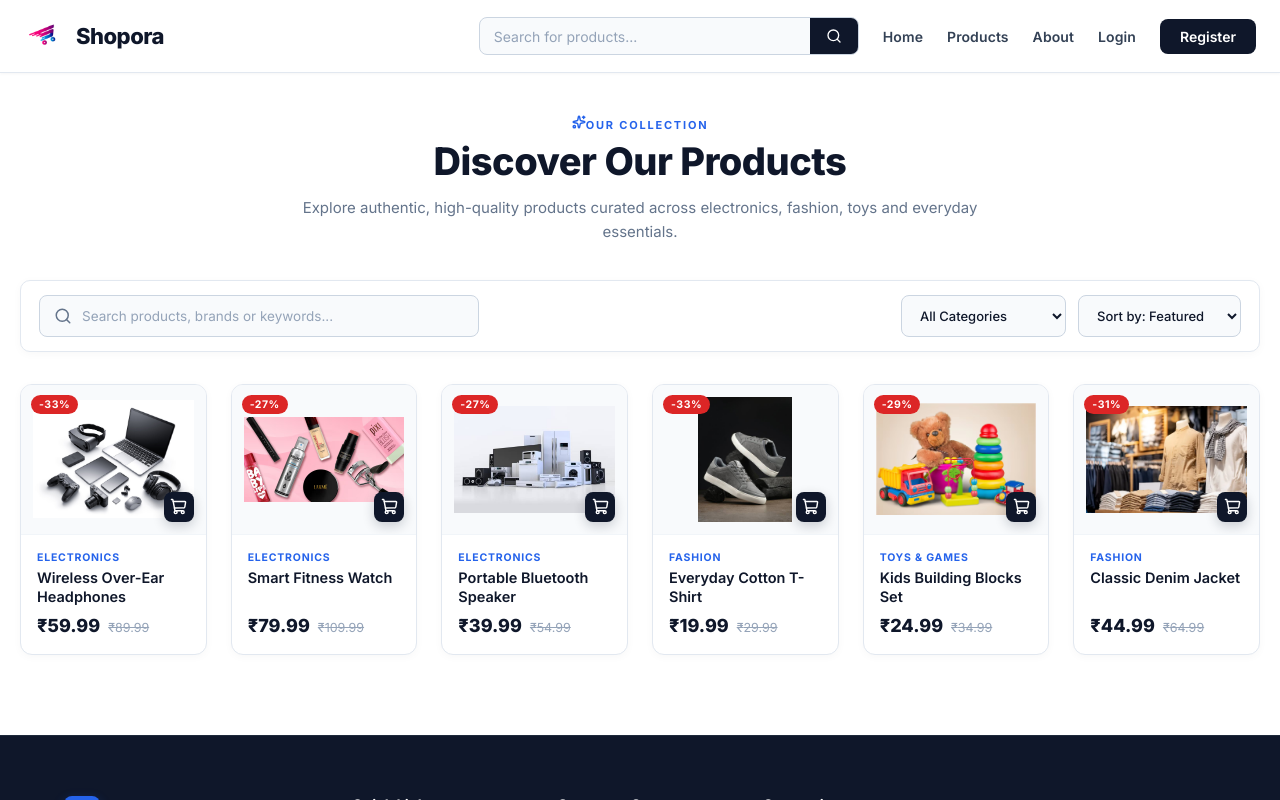
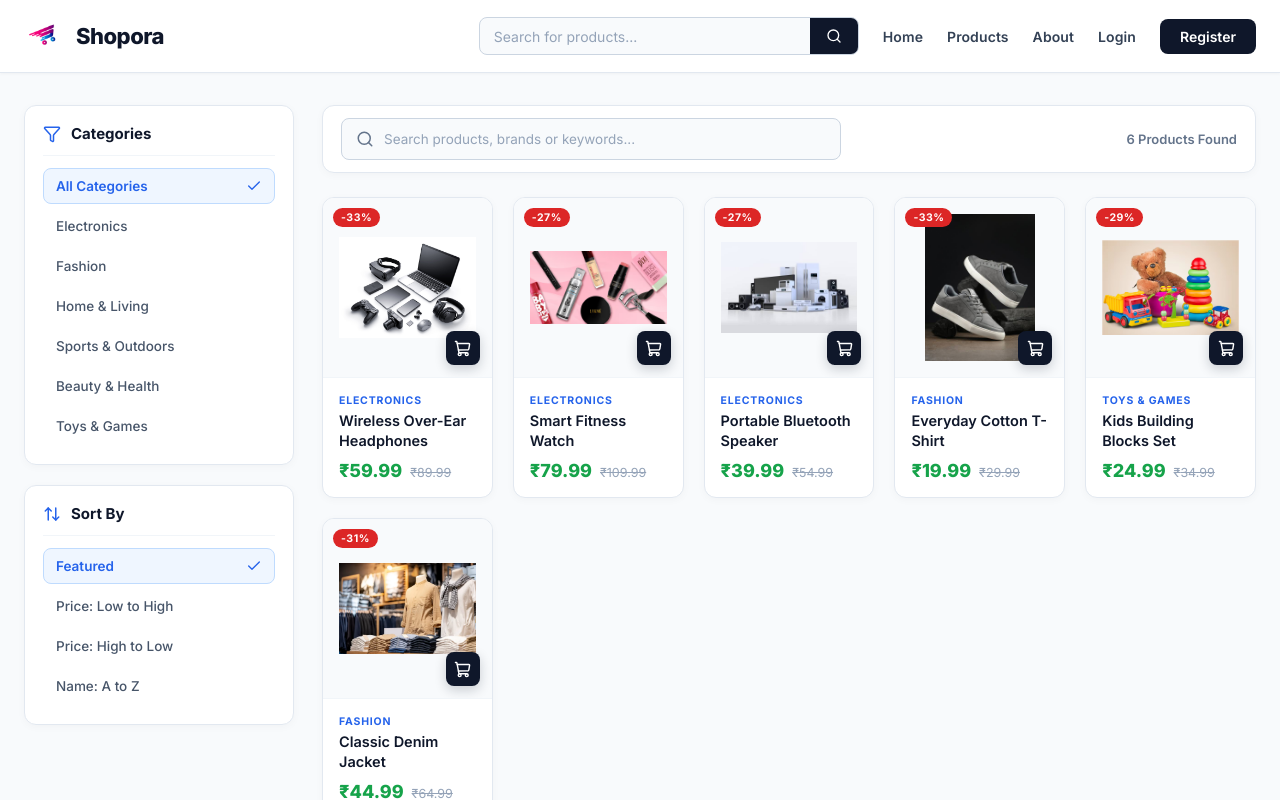
Before and after one commit to developertesting336-lgtm/amandeeptestproject, a React (Vite) app in the folder frontend/: page /products in a window 1280 px wide. Shown: the top 800 px of the page. Built offline with nearby package versions, Linux system fonts and the light colour scheme; no server answers.

Commit message:
hero section

```diff
--- a/frontend/src/pages/Products/UserProducts.css
+++ b/frontend/src/pages/Products/UserProducts.css
@@ -2,81 +2,190 @@
 
 /* =====================================================
    USER PRODUCTS CATALOG PAGE
-==================================================== */
+===================================================== */
 
 .user-products-page {
   width: 100%;
   min-height: calc(100vh - 68px);
-  background-color: #ffffff;
+  background-color: #f8fafc;
   font-family: 'Inter', system-ui, -apple-system, sans-serif;
   box-sizing: border-box;
 }
 
 .user-products-container {
-  max-width: 1350px;
+  max-width: 1380px;
   margin: 0 auto;
-  padding: 40px 20px 80px;
+  padding: 32px 24px 80px;
 }
 
-/* =====================================================
-   HEADER
-===================================================== */
+
 
 .user-products-header {
-  text-align: center;
-  max-width: 700px;
-  margin: 0 auto 36px;
-}
-
-.user-products-eyebrow {
-  display: inline-block;
-  color: #2563eb;
-  font-size: 11px;
-  font-weight: 700;
-  letter-spacing: 1.8px;
-  text-transform: uppercase;
-  margin-bottom: 8px;
+  margin-bottom: 28px;
 }
 
 .user-products-title {
   font-family: 'Inter', sans-serif;
   color: #0f172a;
-  font-size: 38px;
-  line-height: 1.15;
+  font-size: 32px;
+  line-height: 1.2;
   font-weight: 800;
   letter-spacing: -0.5px;
-  margin: 0 0 12px;
+  margin: 0 0 6px;
 }
 
 .user-products-subtitle {
   color: #64748b;
   font-size: 15px;
-  line-height: 1.6;
   margin: 0;
 }
 
+
+.user-products-layout {
+  display: flex;
+  align-items: flex-start;
+  gap: 28px;
+}
+
 /* =====================================================
-   FILTER & SEARCH TOOLBAR
+   LEFT SIDEBAR SECTION
 ===================================================== */
 
-.user-products-toolbar {
+.user-products-sidebar {
+  width: 270px;
+  flex-shrink: 0;
+  position: sticky;
+  top: 90px;
+  display: flex;
+  flex-direction: column;
+  gap: 20px;
+}
+
+.sidebar-block {
   background-color: #ffffff;
   border: 1px solid #e2e8f0;
-  border-radius: 10px;
-  padding: 14px 18px;
-  margin-bottom: 32px;
+  border-radius: 12px;
+  padding: 18px 18px 20px;
+  box-shadow: 0 2px 8px rgba(0, 0, 0, 0.03);
+}
+
+.sidebar-block-header {
+  display: flex;
+  align-items: center;
+  gap: 10px;
+  padding-bottom: 12px;
+  margin-bottom: 12px;
+  border-bottom: 1px solid #f1f5f9;
+  color: #0f172a;
+}
+
+.sidebar-block-header svg {
+  color: #2563eb;
+  flex-shrink: 0;
+}
+
+.sidebar-block-header h3 {
+  font-family: 'Inter', sans-serif;
+  font-size: 15px;
+  font-weight: 700;
+  color: #0f172a;
+  margin: 0;
+}
+
+.category-list,
+.sort-list {
+  display: flex;
+  flex-direction: column;
+  gap: 4px;
+}
+
+.category-item,
+.sort-item {
   display: flex;
   align-items: center;
   justify-content: space-between;
-  gap: 20px;
-  flex-wrap: wrap;
-  box-shadow: 0 2px 10px rgba(0, 0, 0, 0.03);
+  width: 100%;
+  padding: 9px 12px;
+  border-radius: 8px;
+  border: 1px solid transparent;
+  background: transparent;
+  color: #475569;
+  font-size: 13.5px;
+  font-weight: 500;
+  font-family: 'Inter', sans-serif;
+  cursor: pointer;
+  text-align: left;
+  transition: all 0.2s ease;
+}
+
+.category-item:hover,
+.sort-item:hover {
+  background-color: #f1f5f9;
+  color: #0f172a;
+}
+
+.category-item.active,
+.sort-item.active {
+  background-color: #eff6ff;
+  color: #2563eb;
+  font-weight: 600;
+  border-color: #bfdbfe;
+}
+
+.active-icon {
+  color: #2563eb;
+  flex-shrink: 0;
+}
+
+.reset-filters-btn {
+  width: 100%;
+  display: flex;
+  align-items: center;
+  justify-content: center;
+  gap: 8px;
+  padding: 10px 14px;
+  background-color: #ffffff;
+  border: 1px dashed #cbd5e1;
+  border-radius: 8px;
+  color: #64748b;
+  font-size: 13px;
+  font-weight: 600;
+  font-family: 'Inter', sans-serif;
+  cursor: pointer;
+  transition: all 0.2s ease;
+}
+
+.reset-filters-btn:hover {
+  background-color: #fef2f2;
+  border-color: #fca5a5;
+  color: #dc2626;
+}
+
+/* =====================================================
+   RIGHT MAIN CONTENT SECTION
+===================================================== */
+
+.user-products-content {
+  flex: 1;
+  min-width: 0;
+}
+
+.content-toolbar {
+  background-color: #ffffff;
+  border: 1px solid #e2e8f0;
+  border-radius: 12px;
+  padding: 12px 18px;
+  margin-bottom: 24px;
+  display: flex;
+  align-items: center;
+  justify-content: space-between;
+  gap: 16px;
+  box-shadow: 0 2px 8px rgba(0, 0, 0, 0.03);
 }
 
 .user-products-search {
   flex: 1;
-  min-width: 260px;
-  max-width: 440px;
+  max-width: 500px;
   display: flex;
   align-items: center;
   gap: 10px;
@@ -112,30 +221,11 @@
   color: #94a3b8;
 }
 
-.user-products-filters {
-  display: flex;
-  align-items: center;
-  gap: 12px;
-}
-
-.user-products-select {
-  background-color: #f8fafc;
-  border: 1px solid #cbd5e1;
-  border-radius: 8px;
-  color: #0f172a;
+.results-count {
   font-size: 13px;
-  font-weight: 500;
-  padding: 0 14px;
-  font-family: 'Inter', sans-serif;
-  outline: none;
-  cursor: pointer;
-  height: 42px;
-  transition: border-color 0.2s ease;
-}
-
-.user-products-select:focus {
-  border-color: #2563eb;
-  background-color: #ffffff;
+  font-weight: 600;
+  color: #64748b;
+  white-space: nowrap;
 }
 
 /* =====================================================
@@ -144,8 +234,8 @@
 
 .user-products-grid {
   display: grid;
-  grid-template-columns: repeat(6, 1fr);
-  gap: 24px;
+  grid-template-columns: repeat(5, 2fr);
+  gap: 20px;
 }
 
 .user-product-card {
@@ -161,22 +251,22 @@
 }
 
 .user-product-card:hover {
-  transform: translateY(-5px);
+  transform: translateY(-4px);
   border-color: #2563eb;
-  box-shadow: 0 14px 28px rgba(37, 99, 235, 0.12);
+  box-shadow: 0 12px 24px rgba(37, 99, 235, 0.1);
 }
 
 .user-product-image-wrapper {
   position: relative;
   width: 100%;
-  height: 150px;
+  height: 180px;
   background-color: #f8fafc;
   overflow: hidden;
   border-bottom: 1px solid #f1f5f9;
   display: flex;
   align-items: center;
   justify-content: center;
-  padding: 12px;
+  padding: 16px;
   box-sizing: border-box;
 }
 
@@ -212,8 +302,8 @@
   position: absolute;
   bottom: 12px;
   right: 12px;
-  width: 30px;
-  height: 30px;
+  width: 34px;
+  height: 34px;
   border-radius: 8px;
   background-color: #0f172a;
   color: #ffffff;
@@ -232,7 +322,7 @@
 }
 
 .user-product-body {
-  padding: 16px 16px 18px;
+  padding: 16px;
   display: flex;
   flex-direction: column;
   flex: 1;
@@ -252,26 +342,12 @@
   font-size: 14.5px;
   font-weight: 600;
   color: #0f172a;
-  margin: 0 0 8px;
+  margin: 0 0 10px;
   line-height: 1.35;
   display: -webkit-box;
   -webkit-line-clamp: 2;
   -webkit-box-orient: vertical;
   overflow: hidden;
-}
-
-.user-product-rating {
-  display: flex;
-  align-items: center;
-  gap: 4px;
-  margin-bottom: 12px;
-}
-
-.user-product-rating span {
-  color: #64748b;
-  font-size: 12px;
-  margin-left: 2px;
-  font-weight: 600;
 }
 
 .user-product-footer {
@@ -282,7 +358,7 @@
 }
 
 .user-product-price {
-  color: #0f172a;
+  color: #16a34a;
   font-size: 18px;
   font-weight: 800;
 }
@@ -298,44 +374,76 @@
 .user-products-empty {
   grid-column: 1 / -1;
   text-align: center;
-  padding: 80px 20px;
+  padding: 60px 20px;
   background-color: #ffffff;
   border: 1px solid #e2e8f0;
-  border-radius: 10px;
+  border-radius: 12px;
   color: #64748b;
 }
 
 .user-products-empty h3 {
   font-family: 'Inter', sans-serif;
   color: #0f172a;
-  font-size: 22px;
+  font-size: 20px;
   font-weight: 700;
   margin: 0 0 8px;
 }
 
-/* Responsive */
+.user-products-empty p {
+  margin: 0 0 16px;
+}
+
+.reset-empty-btn {
+  padding: 8px 16px;
+  background-color: #2563eb;
+  color: #ffffff;
+  border: none;
+  border-radius: 6px;
+  font-size: 13px;
+  font-weight: 600;
+  cursor: pointer;
+  transition: background-color 0.2s ease;
+}
+
+.reset-empty-btn:hover {
+  background-color: #1d4ed8;
+}
+
+/* Responsive Breakpoints */
 @media (max-width: 1080px) {
   .user-products-grid {
-    grid-template-columns: repeat(3, 1fr);
+    grid-template-columns: repeat(2, 1fr);
   }
 }
 
-@media (max-width: 768px) {
-  .user-products-grid {
-    grid-template-columns: repeat(2, 1fr);
+@media (max-width: 900px) {
+  .user-products-layout {
+    flex-direction: column;
   }
 
-  .user-products-title {
-    font-size: 30px;
+  .user-products-sidebar {
+    width: 100%;
+    position: static;
+    display: grid;
+    grid-template-columns: repeat(2, 1fr);
+    gap: 16px;
+  }
+
+  .reset-filters-btn {
+    grid-column: 1 / -1;
   }
 }
 
-@media (max-width: 480px) {
+@media (max-width: 600px) {
+  .user-products-sidebar {
+    grid-template-columns: 1fr;
+  }
+
   .user-products-grid {
     grid-template-columns: 1fr;
   }
 
-  .user-products-toolbar {
+  .content-toolbar {
     flex-direction: column;
     align-items: stretch;
   }
--- a/frontend/src/pages/Products/UserProducts.tsx
+++ b/frontend/src/pages/Products/UserProducts.tsx
@@ -1,6 +1,6 @@
 import { useEffect, useState } from "react";
 import { useNavigate, useSearchParams } from "react-router-dom";
-import { Search, ShoppingCart, Sparkles } from "lucide-react";
+import { Search, ShoppingCart, Filter, ArrowUpDown, Check, RotateCcw } from "lucide-react";
 import { useCart } from "../../context/cartContext";
 import Footer from "../Home/footersection";
 import "./UserProducts.css";
@@ -30,6 +30,23 @@ interface Product {
   images: ProductImageItem[];
   isFeatured: boolean;
 }
+
+const CATEGORIES = [
+  { id: "all", label: "All Categories" },
+  { id: "electronics", label: "Electronics" },
+  { id: "fashion", label: "Fashion" },
+  { id: "home-living", label: "Home & Living" },
+  { id: "sports-outdoors", label: "Sports & Outdoors" },
+  { id: "beauty-health", label: "Beauty & Health" },
+  { id: "toys", label: "Toys & Games" },
+];
+
+const SORT_OPTIONS = [
+  { id: "featured", label: "Featured" },
+  { id: "price-low", label: "Price: Low to High" },
+  { id: "price-high", label: "Price: High to Low" },
+  { id: "name", label: "Name: A to Z" },
+];
 
 const FALLBACK_PRODUCTS: Product[] = [
   {
@@ -242,23 +259,89 @@ const UserProducts = () => {
     addToCart(productId, 1);
   };
 
+  const handleResetFilters = () => {
+    setSelectedCategory("all");
+    setSearchQuery("");
+    setSortBy("featured");
+  };
+
+  const isFiltered = selectedCategory !== "all" || searchQuery.trim() !== "" || sortBy !== "featured";
+
   return (
     <div className="user-products-page">
       <main className="user-products-container">
-        {/* HEADER */}
-        <section className="user-products-header">
-          <span className="user-products-eyebrow">
-            <Sparkles size={14} strokeWidth={2.5} />
-            OUR COLLECTION
-          </span>
-          <h1 className="user-products-title">Discover Our Products</h1>
-          <p className="user-products-subtitle">
-            Explore authentic, high-quality products curated across electronics, fashion, toys and everyday essentials.
-          </p>
-        </section>
 
-        {/* TOOLBAR */}
-        <div className="user-products-toolbar">
+        <div className="user-products-layout">
+
+
+          <aside className="user-products-sidebar">
+
+
+            <div className="sidebar-block">
+              <div className="sidebar-block-header">
+                <Filter size={18} />
+                <h3>Categories</h3>
+              </div>
+              <div className="category-list">
+                {CATEGORIES.map((cat) => {
+                  const isActive = selectedCategory.toLowerCase() === cat.id.toLowerCase();
+                  return (
+                    <button
+                      key={cat.id}
+                      type="button"
+                      className={`category-item ${isActive ? "active" : ""}`}
+                      onClick={() => setSelectedCategory(cat.id)}
+                    >
+                      <span>{cat.label}</span>
+                      {isActive && <Check size={16} className="active-icon" />}
+                    </button>
+                  );
+                })}
+              </div>
+            </div>
+
+
+            <div className="sidebar-block">
+              <div className="sidebar-block-header">
+                <ArrowUpDown size={18} />
+                <h3>Sort By</h3>
+              </div>
+              <div className="sort-list">
+                {SORT_OPTIONS.map((option) => {
+                  const isActive = sortBy === option.id;
+                  return (
+                    <button
+                      key={option.id}
+                      type="button"
+                      className={`sort-item ${isActive ? "active" : ""}`}
+                      onClick={() => setSortBy(option.id)}
+                    >
+                      <span>{option.label}</span>
+                      {isActive && <Check size={16} className="active-icon" />}
+                    </button>
+                  );
+                })}
+              </div>
+            </div>
+
+            {/* RESET BUTTON */}
+            {isFiltered && (
+              <button
+                type="button"
+                className="reset-filters-btn"
+                onClick={handleResetFilters}
+              >
+                <RotateCcw size={15} />
+                <span>Reset Filters</span>
+              </button>
+            )}
+          </aside>
+
+          {/* RIGHT MAIN SECTION: SEARCH & PRODUCT RESULTS */}
+          <section className="user-products-content">
+
+            {/* RIGHT SIDE SEARCH & RESULTS TOOLBAR */}
+            <div className="content-toolbar">
               <div className="user-products-search">
                 <Search size={18} />
                 <input
@@ -269,31 +352,8 @@ const UserProducts = () => {
                 />
               </div>
 
-          <div className="user-products-filters">
-            <select
-              className="user-products-select"
-              value={selectedCategory}
-              onChange={(e) => setSelectedCategory(e.target.value)}
-            >
-              <option value="all">All Categories</option>
-              <option value="electronics">Electronics</option>
-              <option value="fashion">Fashion</option>
-              <option value="home-living">Home & Living</option>
-              <option value="sports-outdoors">Sports & Outdoors</option>
-              <option value="beauty-health">Beauty & Health</option>
-              <option value="toys">Toys & Games</option>
-            </select>
-
-            <select
-              className="user-products-select"
-              value={sortBy}
-              onChange={(e) => setSortBy(e.target.value)}
-            >
-              <option value="featured">Sort by: Featured</option>
-              <option value="price-low">Price: Low to High</option>
-              <option value="price-high">Price: High to Low</option>
-              <option value="name">Name: A to Z</option>
-            </select>
+              <div className="results-count">
+                <span>{filteredProducts.length} {filteredProducts.length === 1 ? "Product" : "Products"} Found</span>
               </div>
             </div>
 
@@ -307,6 +367,9 @@ const UserProducts = () => {
                 <div className="user-products-empty">
                   <h3>No products found</h3>
                   <p>Try resetting your search query or selected category filter.</p>
+                  <button className="reset-empty-btn" onClick={handleResetFilters}>
+                    Clear All Filters
+                  </button>
                 </div>
               ) : (
                 filteredProducts.map((product) => {
@@ -366,6 +429,9 @@ const UserProducts = () => {
                 })
               )}
             </div>
+          </section>
+
+        </div>
       </main>
 
       <Footer />
```
Lines whose indentation alone changed are shown as unchanged.
